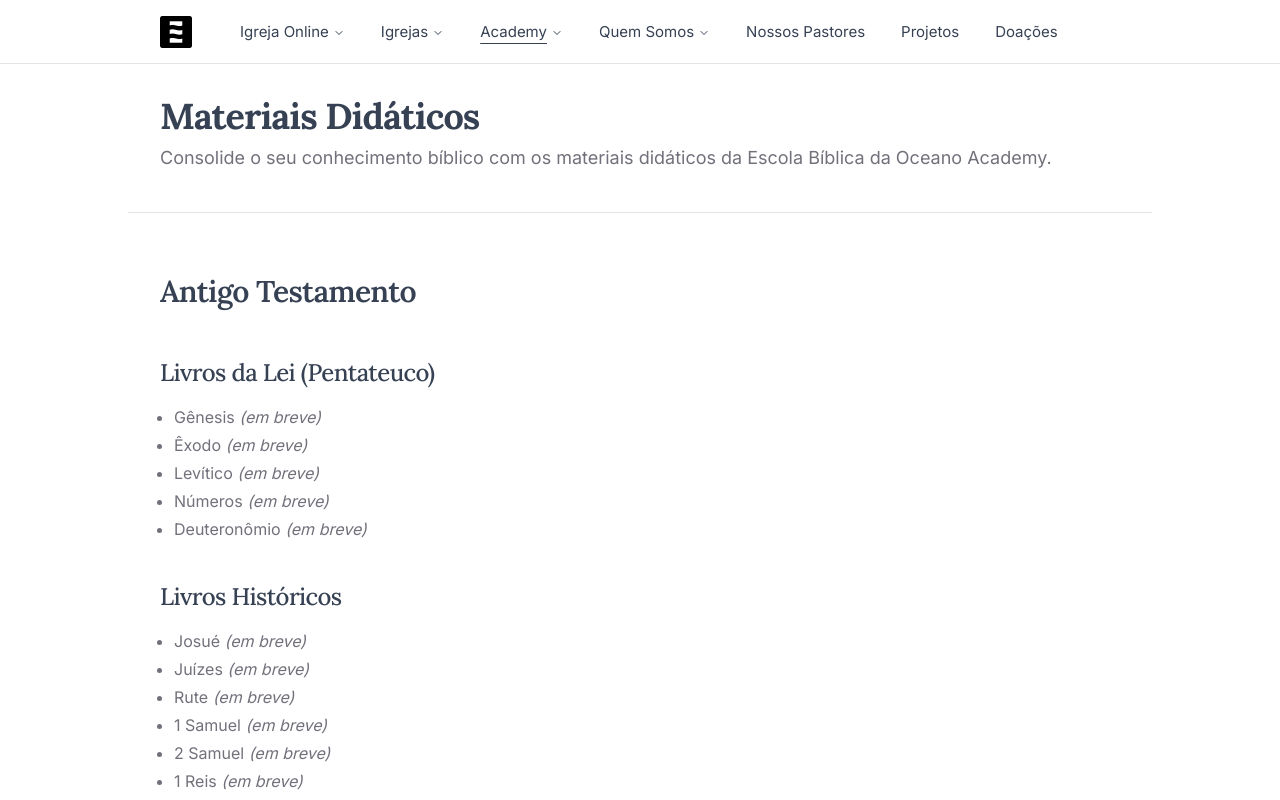
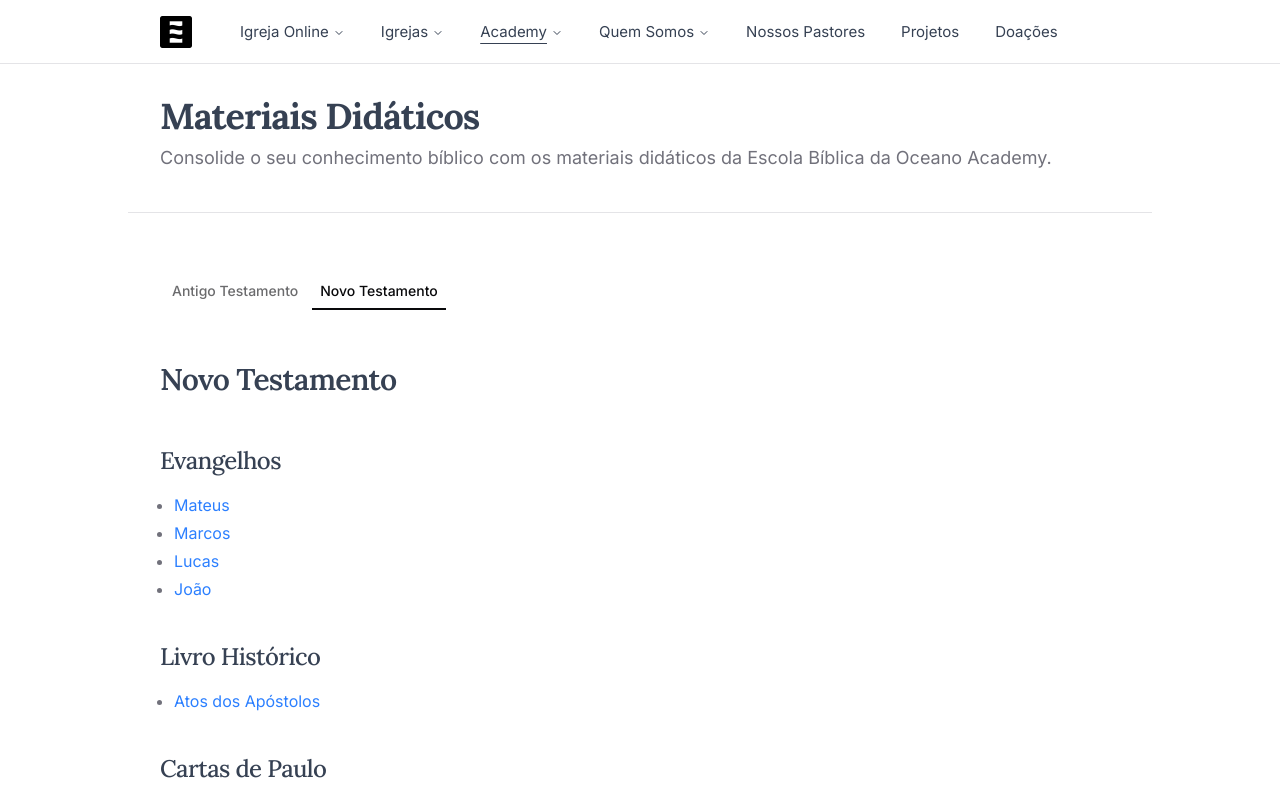
Before and after one commit to oceanodg/ocn-institucional-v4, a Next.js app: page /oceano-academy/materiais-didaticos in a window 1280 px wide. Shown: the top 800 px of the page. Built offline with nearby package versions, Linux system fonts and the light colour scheme.

Commit message:
feat: implement tabbed navigation for didactic materials, enhancing user experience with organized content display

```diff
--- a/app/(site)/oceano-academy/materiais-didaticos/page.tsx
+++ b/app/(site)/oceano-academy/materiais-didaticos/page.tsx
@@ -2,6 +2,7 @@ import { Container } from "~/components/container";
 import { HeroContainer } from "~/components/hero";
 import { H1, H2, H3, P, Separator } from "~/components/ui";
 import { UL } from "~/components/ui/ul";
+import { Tabs, TabsContent, TabsList, TabsTrigger } from "~/components/ui/tabs";
 
 type Material = {
   title: string;
@@ -272,18 +273,16 @@ export default function MateriaisDidaticosPage() {
       <Separator className="my-10" />
 
       <div className="space-y-0">
-        {/* <Container className="py-0 sm:py-0">
-          <div>
-            <P className="flex items-center gap-2">
-              Clique nos links abaixo para acessar os materiais didáticos da
-              Escola Bíblica.
-            </P>
-          </div>
-        </Container> */}
+        <Container className="mb-10 sm:mb-16">
+          <Tabs defaultValue="novo" className="w-full">
+            <TabsList className="mb-6" variant="line">
+              <TabsTrigger value="antigo">Antigo Testamento</TabsTrigger>
+              <TabsTrigger value="novo">Novo Testamento</TabsTrigger>
+            </TabsList>
 
-        <Container className="mb-10 sm:mb-16">
+            <TabsContent value="antigo">
+              <section className="py-5 flex flex-col gap-8 sm:gap-10 mb-10">
                 <H2>Antigo Testamento</H2>
-
                 {oldTestamentMaterials.map((material) => (
                   <div key={material.title}>
                     <H3>{material.title}</H3>
@@ -292,9 +291,11 @@ export default function MateriaisDidaticosPage() {
                     </UL>
                   </div>
                 ))}
-        </Container>
+              </section>
+            </TabsContent>
 
-        <Container className="mb-10 sm:mb-16">
+            <TabsContent value="novo">
+              <section className="py-5 flex flex-col gap-8 sm:gap-10 mb-10">
                 <H2>Novo Testamento</H2>
                 {newTestamentMaterials.map((material) => (
                   <div key={material.title}>
@@ -304,6 +305,9 @@ export default function MateriaisDidaticosPage() {
                     </UL>
                   </div>
                 ))}
+              </section>
+            </TabsContent>
+          </Tabs>
         </Container>
       </div>
     </section>
```
Lines whose indentation alone changed are shown as unchanged.
